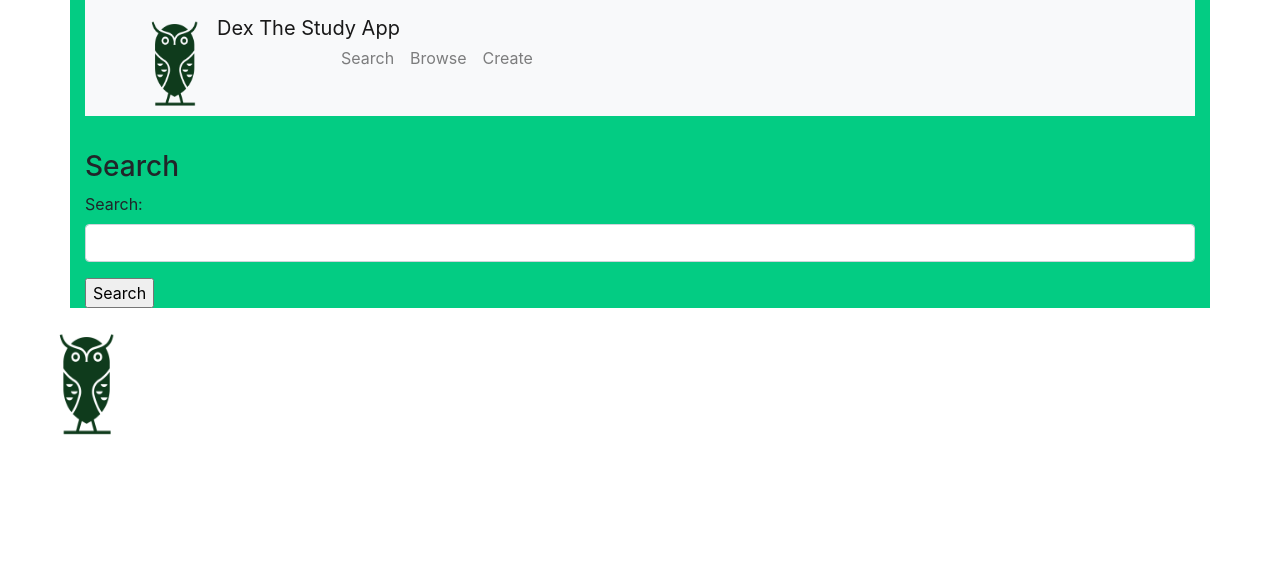
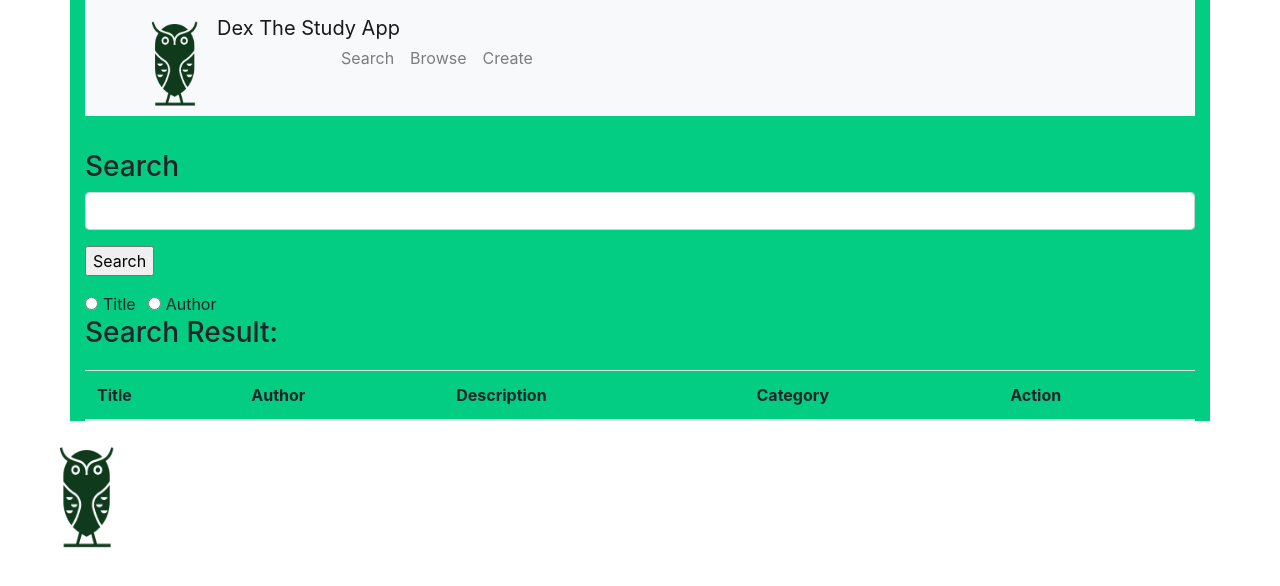
Before and after one commit to panzerama/Dex, a React (Create React App) app: page /search in a window 1280 px wide. Shown: the top 586 px of the page. Built offline with nearby package versions, Linux system fonts and the light colour scheme.

Commit message:
Update the server.js and search.components.js

```diff
--- a/src/components/search.component.js
+++ b/src/components/search.component.js
@@ -1,17 +1,24 @@
 import React, {Component} from 'react';
 import axios from 'axios';
+import{Link} from 'react-router-dom';
 import { render } from '@testing-library/react';
+
+
+//create the flashcard table
+
 
 //perform search with mongoDB by taking the search value submitted by the user
 export default class SearchPage extends Component{
 
     constructor(props){
         super(props);
+        this.state = {flashcardSet: []};
         this.onChangeSearchValue = this.onChangeSearchValue.bind(this);
         this.onSubmit = this.onSubmit.bind(this);
+        this.onChangeFlashcardSetCategory = this.onChangeFlashcardSetCategory.bind(this);
 
     this.state = {
-        search_value: ''
+        search_value: ' '
     }
 }
 
@@ -37,13 +44,19 @@ onSubmit(e) {
 
 }
 
+onChangeFlashcardSetCategory(e) {
+    this.setState({
+        flashcardSet_category: e.target.value
+    });
+}
+
+
 render(){
     return(
         <div style = {{marginTop: 10}}>
             <h3>Search</h3>
             <form onSubmit = {this.onSubmit}>
                 <div className = "form-group">
-                    <label> Search: </label>
                     <input type = "text"
                         className = "form-control"
                         value = {this.state.search_value}
@@ -54,8 +67,60 @@ render(){
                     <input type = "submit" value = "Search" className = "btn-btn-primary" />
 
                 </div>
+
+                <div className="form-group">
+                    <div className="form-check form-check-inline">
+                                <input  className="form-check-input"
+                                        type="radio"
+                                        name="categoryOptions"
+                                        id="categoryTitle"
+                                        value="Title"
+                                        checked={this.state.flashcardSet_category==='Title'}
+                                        onChange={this.onChangeFlashcardSetCategory}
+                                        />
+                                <label className="form-check-label">Title</label>
+                        </div>
+                        <div className="form-check form-check-inline">
+                            <input  className="form-check-input"
+                                    type="radio"
+                                    name="categoryOptions"
+                                    id="categoryAuthor"
+                                    value="Author"
+                                    checked={this.state.flashcardSet_category==='Author'}
+                                    onChange={this.onChangeFlashcardSetCategory}
+                                    />
+                            <label className="form-check-label">Author</label>
+                        </div>
+                        <div>
+                            <h3>
+                                Search Result:
+                            </h3>
+                    <table className="table table-striped" style={{ marginTop: 20 }} >
+                        <thead>
+                            <tr>
+                                <th>Title</th>
+                                <th>Author</th>
+                                <th>Description</th>
+                                <th>Category</th>
+                                <th>Action</th>
+                            </tr>
+                        </thead>
+                        <tbody>
+
+
+                            {this.state.search_value}
+                        </tbody>
+                    </table>
+
+                        </div>
+
+
+                    </div>
             </form>
+
         </div>
+
+
     )
 }
 
```
Also changed, not shown: 1 other file (tests, documents, lock files or other folders).
